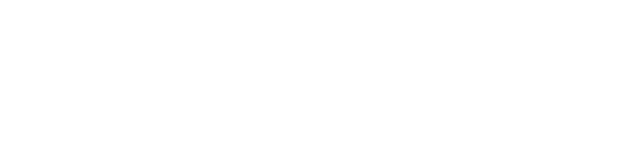
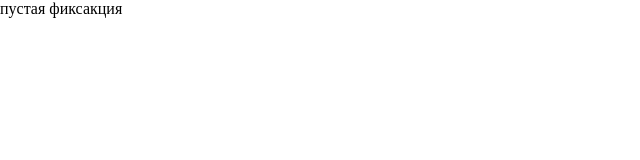
Before and after one commit to alexkozak1996/karty-podskazhut, a plain HTML site: page index.html in a window 1280 px wide. Shown: the whole page, without its empty margins (0-640 px from the left). Drawn offline with Linux system fonts and the light colour scheme.

Commit message:
начало проекта

```diff
--- a/index.html
+++ b/index.html
@@ -15,7 +15,7 @@
     <header class="header"></header>
     <main class="content content-section"></main>
     <footer class="footer"></footer>
-
+    пустая фиксакция
     <!-- Раскомментируйте строчку ниже, когда вёрстка будет готова. Если вы назвали все классы. как нужно, переключатель темы будет работать -->
     <!-- <script src="./scripts/theme-changer.js"></script> -->
   </body>
```
